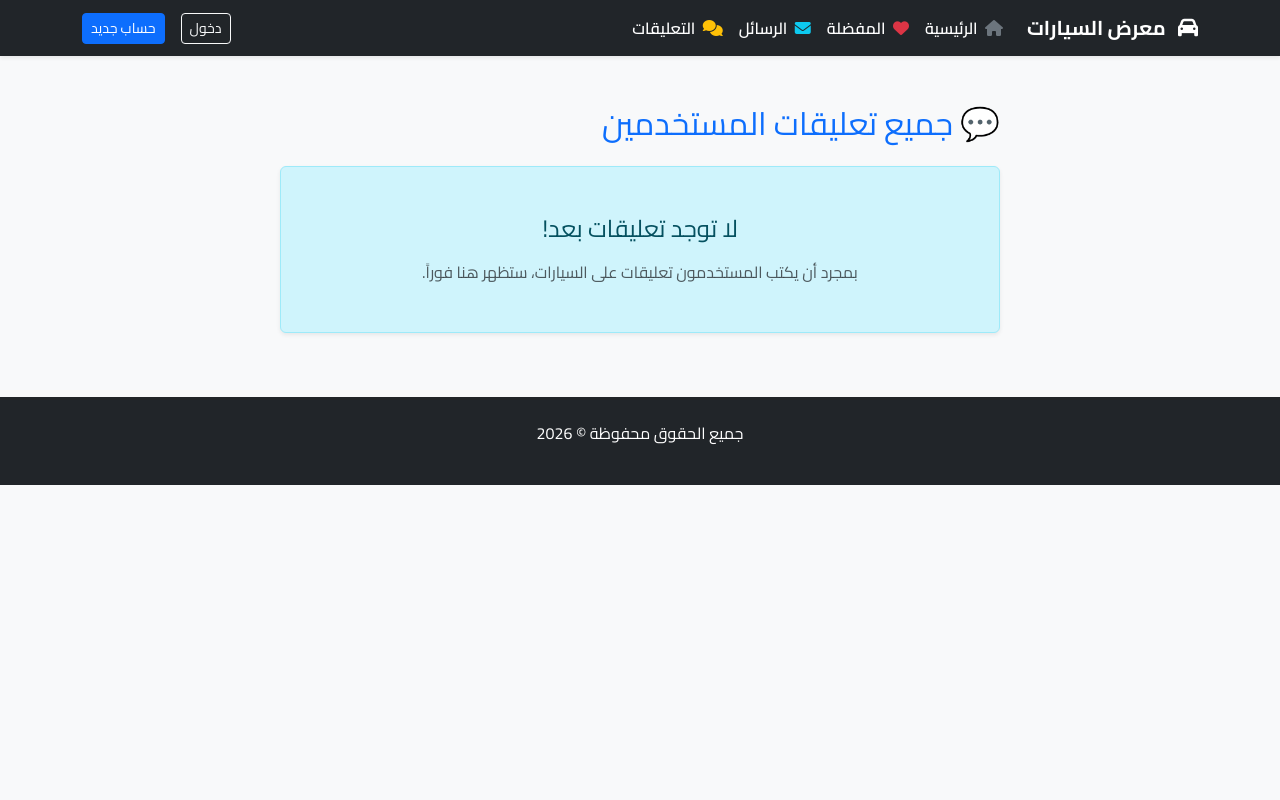
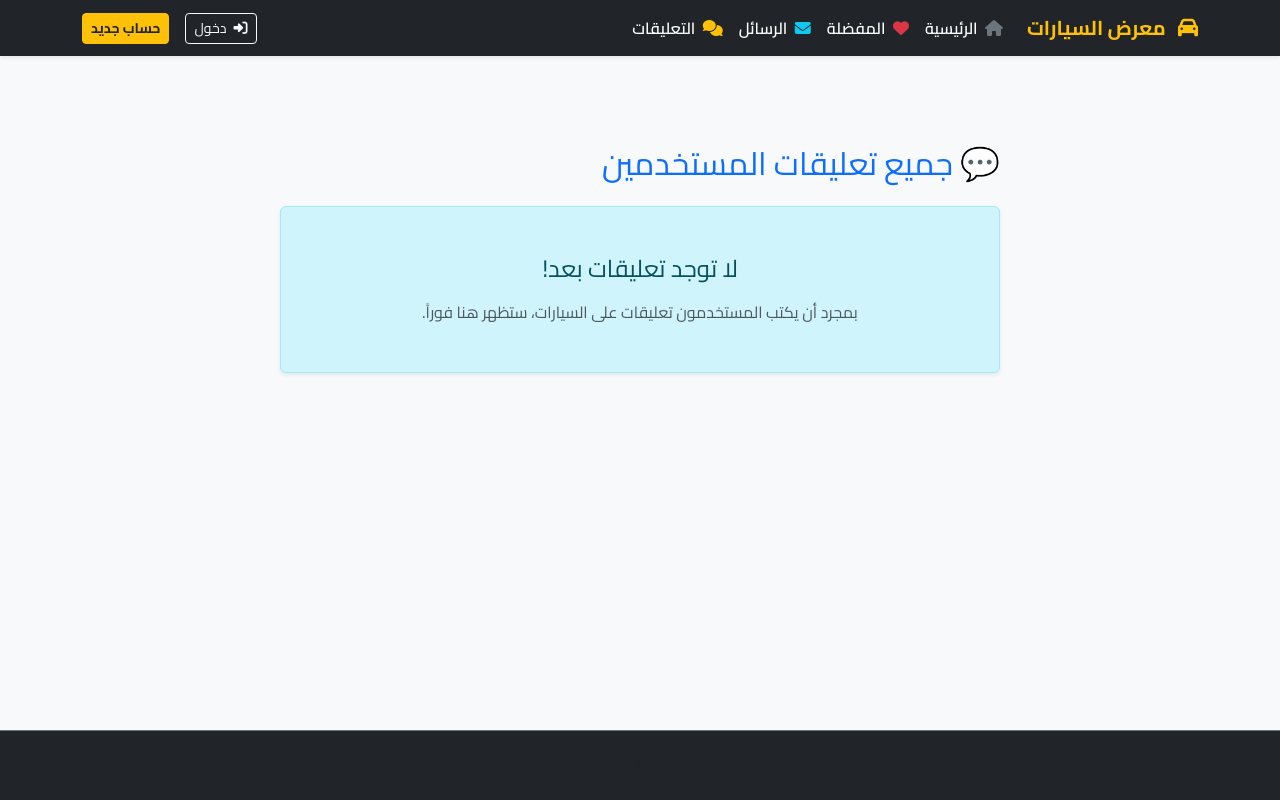
Before and after one commit to yoaghamdi-ship-it/CarProject_Production, a Django app: page /comments/ in a window 1280 px wide. Run offline with Django 5.2, Linux system fonts and the light colour scheme; data that the repository does not hold is empty.

Commit message:
Allow public browsing and add login/register buttons to header

```diff
--- a/core/settings.py
+++ b/core/settings.py
@@ -165,8 +165,7 @@ SESSION_COOKIE_SECURE = True
 CSRF_COOKIE_SECURE = True
 SESSION_SAVE_EVERY_REQUEST = True
 
-# التوجيه الافتراضي بعد تسجيل الدخول للرئيسية
+# التوجيه المباشر للصفحة الرئيسية للتطبيق بعد الدخول أو الخروج
 LOGIN_REDIRECT_URL = 'inventory:index'
-
-# التوجيه الافتراضي بعد تسجيل الخروج للرئيسية
 LOGOUT_REDIRECT_URL = 'inventory:index'
+LOGIN_URL = 'inventory:login'
--- a/inventory/templates/inventory/base.html
+++ b/inventory/templates/inventory/base.html
@@ -8,9 +8,7 @@
     <title>{% block title %}معرض السيارات{% endblock %}</title>
 
     <link class="rtl-sheet" rel="stylesheet" href="https://cdn.jsdelivr.net/npm/bootstrap@5.3.0/dist/css/bootstrap.rtl.min.css">
-
     <link href="https://fonts.googleapis.com/css2?family=Cairo:wght@400;600;700&display=swap" rel="stylesheet">
-
     <link rel="stylesheet" href="https://cdnjs.cloudflare.com/ajax/libs/font-awesome/6.4.0/css/all.min.css">
 
     <style>
@@ -33,7 +31,6 @@
             position: relative;
             width: 100%;
             height: 100%;
-            /* نترك مساحة في اليمين حتى لا يمر النص المتحرك خلف العنوان الثابت */
             padding-right: 175px;
         }
         .ticker-title {
@@ -52,7 +49,6 @@
             padding-left: 50%;
             animation: ticker-move 30s linear infinite;
         }
-        /* إيقاف الحركة مؤقتاً عند تمرير الماوس لتسهيل الض روابط */
         .ticker-content:hover {
             animation-play-state: paused;
         }
@@ -71,7 +67,6 @@
             display: inline-block;
         }
 
-        /* الحركات التعبيرية (Animations) */
         @keyframes ticker-move {
             0% { transform: translate3d(0, 0, 0); }
             100% { transform: translate3d(-50%, 0, 0); }
@@ -90,7 +85,7 @@
         }
     </style>
 </head>
-<body>
+<body class="d-flex flex-column min-vh-100">
 
     {% if request.path == '/' and cheapest_cars %}
     <div class="offer-bar shadow-sm overflow-hidden">
@@ -108,7 +103,7 @@
                             أرخص سيارة <strong>{{ car.brand }}</strong> متوفرة هي ({{ car.model_name }}) بسعر:
                             <span class="badge-price mx-2">{{ car.price }} ريال</span>
                             {% if car.id %}
-                                <a href="{% url 'car_detail' car.id %}" class="text-info small fw-bold text-decoration-none ms-1">
+                                <a href="{% url 'inventory:car_detail' car.id %}" class="text-info small fw-bold text-decoration-none ms-1">
                                     اغتنمها <i class="fas fa-angle-left"></i>
                                 </a>
                             {% endif %}
@@ -122,7 +117,7 @@
                             أرخص سيارة <strong>{{ car.brand }}</strong> متوفرة هي ({{ car.model_name }}) بسعر:
                             <span class="badge-price mx-2">{{ car.price }} ريال</span>
                             {% if car.id %}
-                                <a href="{% url 'car_detail' car.id %}" class="text-info small fw-bold text-decoration-none ms-1">
+                                <a href="{% url 'inventory:car_detail' car.id %}" class="text-info small fw-bold text-decoration-none ms-1">
                                     اغتنمها <i class="fas fa-angle-left"></i>
                                 </a>
                             {% endif %}
@@ -138,7 +133,7 @@
 
     <nav class="navbar navbar-expand-lg navbar-dark bg-dark shadow-sm">
         <div class="container">
-            <a class="navbar-brand" href="{% url 'index' %}">
+            <a class="navbar-brand text-warning" href="{% url 'inventory:index' %}">
                 <i class="fas fa-car me-2"></i> معرض السيارات
             </a>
 
@@ -149,7 +144,7 @@
             <div class="collapse navbar-collapse" id="navbarNav">
                 <ul class="navbar-nav me-auto mb-2 mb-lg-0">
                     <li class="nav-item">
-                        <a class="nav-link text-white" href="{% url 'index' %}">
+                        <a class="nav-link text-white" href="{% url 'inventory:index' %}">
                             <i class="fas fa-home me-1 text-secondary"></i> الرئيسية
                         </a>
                     </li>
@@ -183,28 +178,32 @@
                         {% endif %}
 
                         <div class="dropdown">
-                            <button class="btn btn-outline-light dropdown-toggle btn-sm" type="button" data-bs-toggle="dropdown">
-                                <i class="fas fa-user me-1"></i> {{ user.username }}
+                            <button class="btn btn-outline-light dropdown-toggle btn-sm" type="button" data-bs-toggle="dropdown" aria-expanded="false">
+                                <i class="fas fa-user me-1 text-warning"></i> {{ user.username }}
+                                {% if user.is_staff %}<span class="badge bg-danger ms-1">Staff</span>{% endif %}
                             </button>
-                            <ul class="dropdown-menu dropdown-menu-end text-end">
+                            <ul class="dropdown-menu dropdown-menu-end text-end shadow">
                                 {% if user.is_staff %}
-                                    <li><a class="dropdown-menu-item dropdown-item small text-secondary" href="{% url 'admin:index' %}" target="_blank">لوحة الإدارة</a></li>
+                                    <li><a class="dropdown-item small text-secondary" href="{% url 'admin:index' %}" target="_blank"><i class="fas fa-cog me-1"></i> لوحة الإدارة</a></li>
                                     <li><hr class="dropdown-divider"></li>
                                 {% endif %}
                                 <li>
-                                    <!-- زر تسجيل الخروج الصحيح والمتوافق مع Django الحديث -->
-                                    <form action="{% url 'logout' %}" method="POST" class="d-inline">
+                                    <form action="{% url 'inventory:logout' %}" method="POST" class="d-inline w-100">
                                         {% csrf_token %}
-                                        <button type="submit" class="btn btn-link text-danger p-0 m-0 align-baseline" style="text-decoration: none;">
-                                            تسجيل الخروج
+                                        <button type="submit" class="dropdown-item text-danger border-0 bg-transparent">
+                                            <i class="fas fa-sign-out-alt me-1"></i> تسجيل الخروج
                                         </button>
                                     </form>
                                 </li>
                             </ul>
                         </div>
                     {% else %}
-                        <a href="/accounts/login/" class="btn btn-outline-light btn-sm me-2">دخول</a>
-                        <a href="{% url 'register' %}" class="btn btn-primary btn-sm">حساب جديد</a>
+                        <a href="{% url 'inventory:login' %}" class="btn btn-outline-light btn-sm me-2">
+                            <i class="fas fa-sign-in-alt me-1"></i> دخول
+                        </a>
+                        <a href="{% url 'inventory:register' %}" class="btn btn-warning btn-sm fw-bold text-dark">
+                            حساب جديد
+                        </a>
                     {% endif %}
                 </div>
             </div>
@@ -213,24 +212,24 @@
 
     <div class="container mt-3">
         {% if messages %}
-            {% if forloop.counter <= 5 %}
-                {% for message in messages %}
-                    <div class="alert alert-{{ message.tags }} alert-dismissible fade show text-end" role="alert">
-                        {{ message }}
-                        <button type="button" class="btn-close" data-bs-dismiss="alert"></button>
-                    </div>
-                {% endfor %}
-            {% endif %}
+            {% for message in messages %}
+                <div class="alert alert-{{ message.tags|default:'info' }} alert-dismissible fade show text-end shadow-sm" role="alert">
+                    {{ message }}
+                    <button type="button" class="btn-close" data-bs-dismiss="alert" aria-label="Close"></button>
+                </div>
+            {% endfor %}
         {% endif %}
     </div>
 
-    <main class="container my-5">
+    <main class="container my-4 flex-grow-1">
         {% block content %}
         {% endblock %}
     </main>
 
-    <footer class="bg-dark text-white text-center py-4 mt-5">
-        <p>جميع الحقوق محفوظة &copy; 2026</p>
+    <footer class="bg-dark text-white text-center py-4 mt-auto border-top border-secondary">
+        <div class="container">
+            <p class="mb-0 small text-muted">جميع الحقوق محفوظة &copy; {% now "Y" %} - معرض السيارات</p>
+        </div>
     </footer>
 
     <script src="https://cdn.jsdelivr.net/npm/bootstrap@5.3.0/dist/js/bootstrap.bundle.min.js"></script>
```
